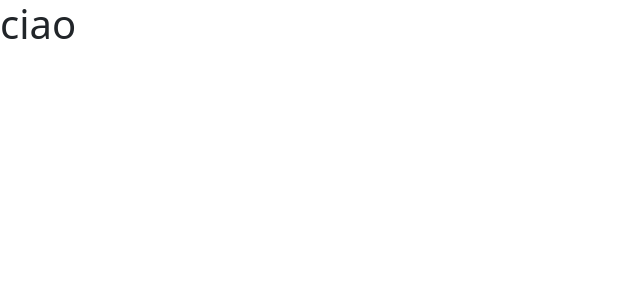
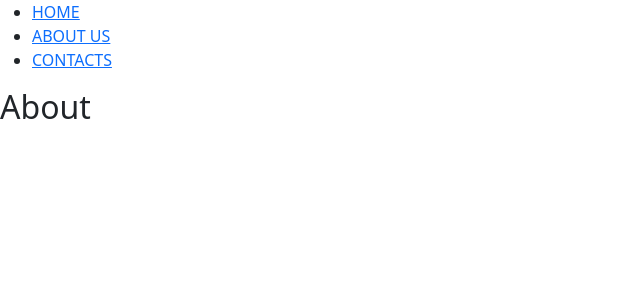
Before and after one commit to GiuseppeArgo/proj-html-vuejs, a Vue app: page /about in a window 1280 px wide. Before the commit this address had no page. Shown: the top 300 px of the page, without its empty margins (0-640 px from the left). Built offline with nearby package versions, Linux system fonts and the light colour scheme.

Commit message:
feat: fix to project scaffoling

```diff
--- a/src/App.vue
+++ b/src/App.vue
@@ -1,12 +1,33 @@
 <script>
 
 export default{
-
+  data() {
+    return{
+      menu: [
+        {
+          name: "home",
+          title: "HOME"
+        },
+        {
+          name: "about",
+          title: "ABOUT US"
+        },
+        {
+          name: "contacts",
+          title: "CONTACTS"
+        }
+      ]
+    }
+  }
 }
 </script>
 
 <template>
-    <h1>ciao</h1>
+    <ul>
+      <li v-for="item in menu">
+        <router-link :to="{name:item.name}">{{ item.title }}</router-link>
+      </li>
+    </ul>
     <router-view></router-view>
 </template>
 
--- /dev/null
+++ b/src/pages/About.vue
@@ -0,0 +1,13 @@
+<script>
+export default {
+
+}
+</script>
+
+<template>
+    <h2>About</h2>
+</template>
+
+<style lang="scss" scoped>
+
+</style>
--- /dev/null
+++ b/src/pages/Contacts.vue
@@ -0,0 +1,13 @@
+<script>
+export default {
+
+}
+</script>
+
+<template>
+    <h2>Contact</h2>
+</template>
+
+<style lang="scss" scoped>
+
+</style>
--- a/src/router.js
+++ b/src/router.js
@@ -1,5 +1,7 @@
 import { createRouter, createWebHistory } from "vue-router";
 import HomePage from "./pages/HomePage.vue"
+import Contacts from "./pages/Contacts.vue"
+import About from "./pages/About.vue"
 export const router = createRouter({
     history: createWebHistory(),
     routes: [
@@ -7,6 +9,16 @@ export const router = createRouter({
             path: "/",
             name: "home",
             component: HomePage
+        },
+        {
+            path: "/about",
+            name: "about",
+            component: About
+        },
+        {
+            path: "/contacts",
+            name: "contacts",
+            component: Contacts
         }
     ]
 });
```
